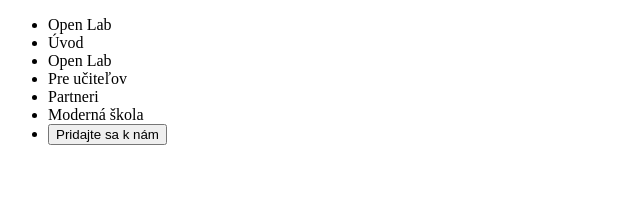
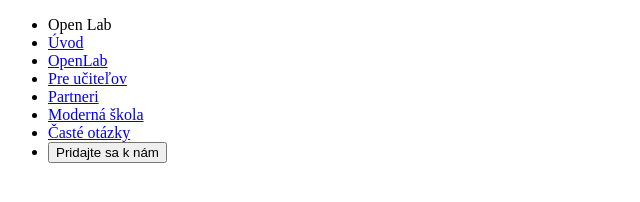
Before and after one commit to Radoo92/openlab, a plain HTML site: page index.html in a window 1280 px wide. Shown: the whole page, without its empty margins (0-640 px from the left). Drawn offline with Linux system fonts and the light colour scheme.

Commit message:
pridane odkazy pre nav bar

```diff
--- a/index.html
+++ b/index.html
@@ -11,11 +11,12 @@
         <nav>
             <ul>
                 <li>Open Lab</li>
-                <li><a>Úvod</a></li>
-                <li><a>Open Lab</a></li>
-                <li><a>Pre učiteľov</a></li>
-                <li><a>Partneri</a></li>
-                <li><a>Moderná škola</a></li>
+                <li><a href="https://openlab.sk/">Úvod</a></li>
+                <li><a href="https://openlab.sk/openlaby">OpenLab</a></li>
+                <li><a href="https://openlab.sk/pre-ucitelov">Pre učiteľov</a></li>
+                <li><a href="https://openlab.sk/partneri">Partneri</a></li>
+                <li><a href="https://openlab.sk/moderna-skola">Moderná škola</a></li>
+                <li><a href="https://openlab.sk/caste-otazky">Časté otázky</a></li>
                 <li><button class="btn">Pridajte sa k nám</button></li>
             </ul>
         </nav>
```
